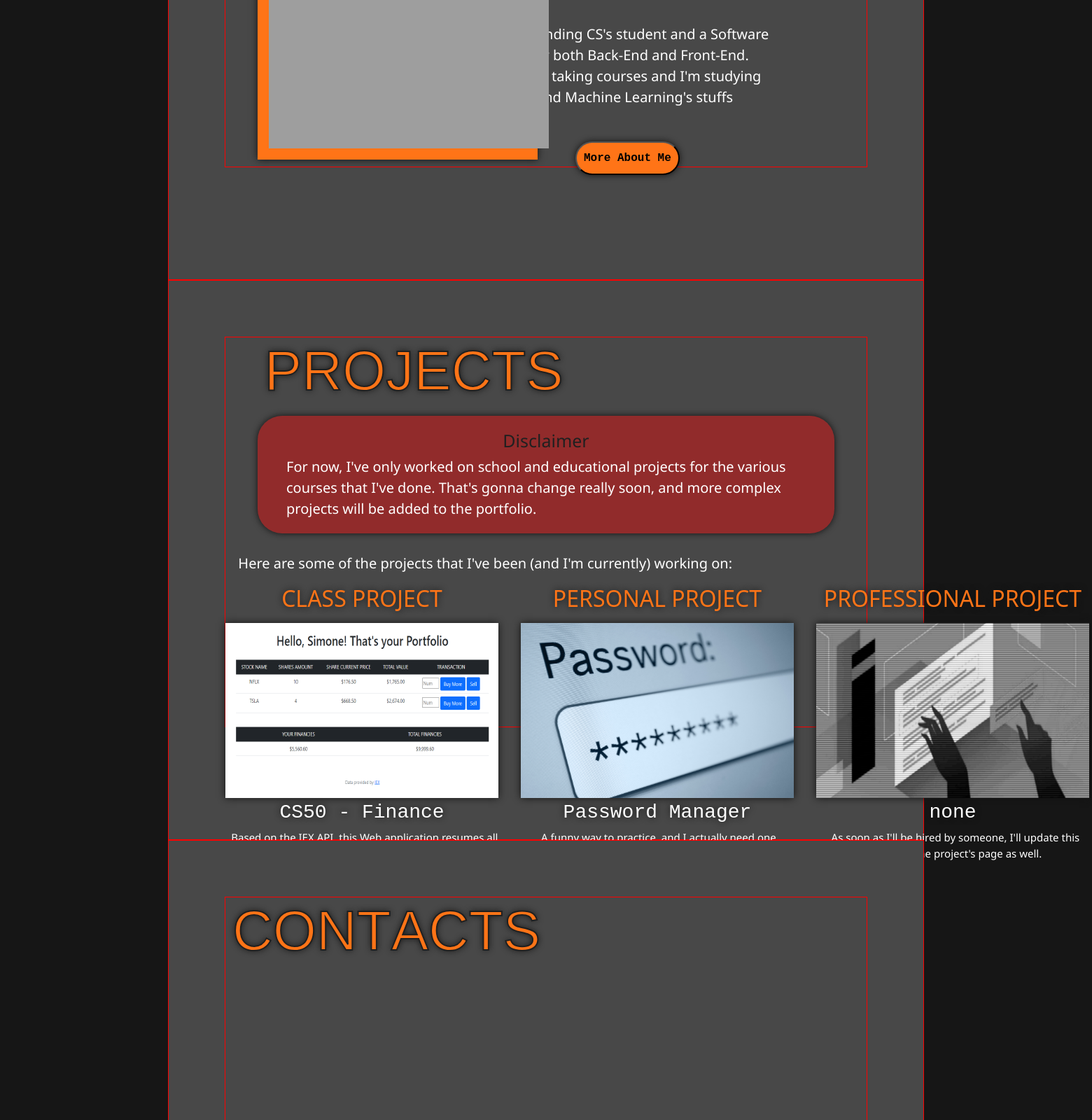
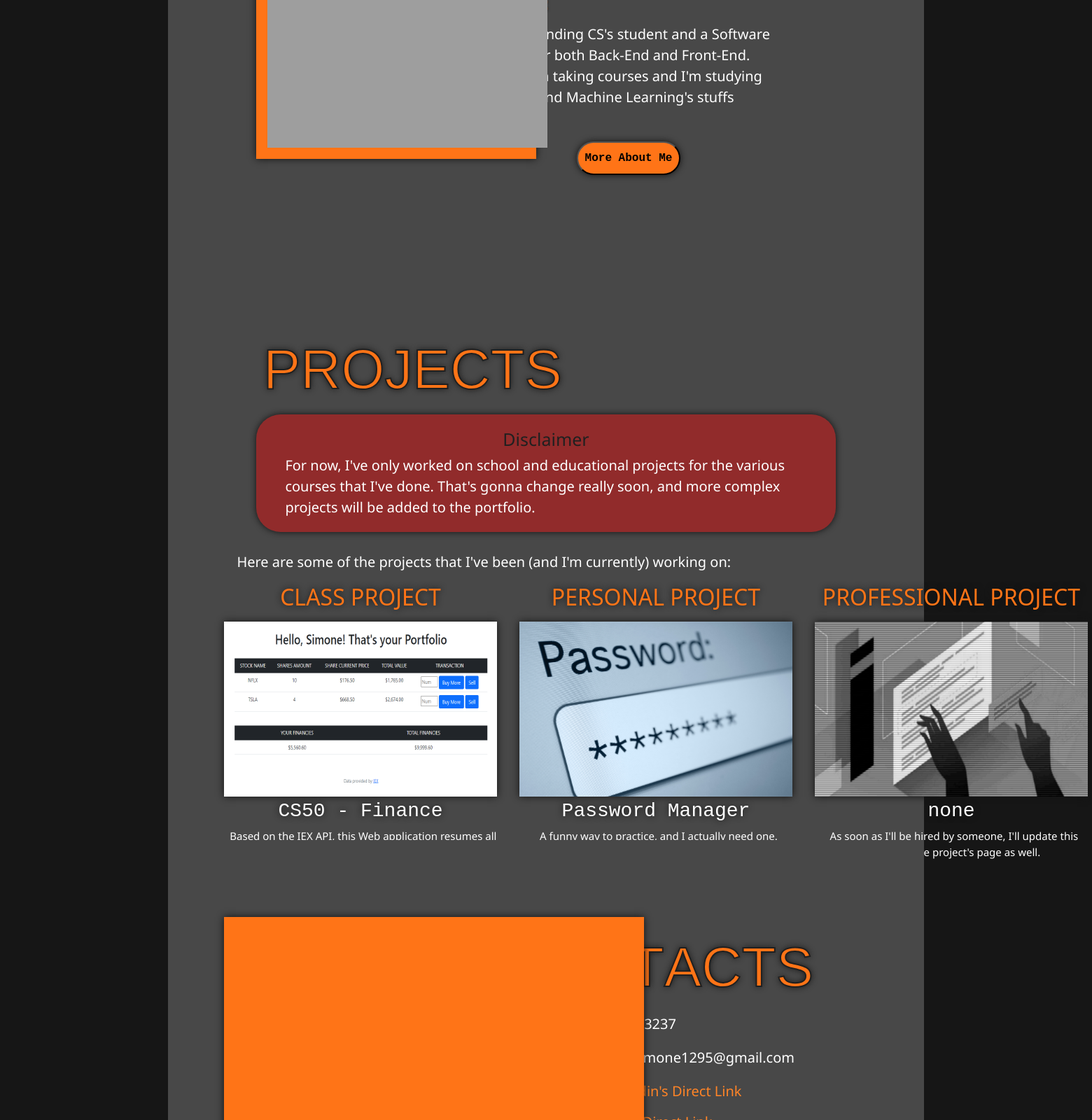
Before and after one commit to Rhokthar/CS50-Final-Project, a Flask app: page / in a window 1560 px wide. Shown: the part 1280-2880 px from the top of the page at 70% size. Run offline with Flask 2, Linux system fonts and the light colour scheme; some libraries are stand-ins or nearby versions; grey boxes are pictures that could not be loaded.

Commit message:
Contacts: Completed (no shrink)

```diff
--- a/project/static/style.css
+++ b/project/static/style.css
@@ -39,7 +39,7 @@
     font-family: Copperplate, Papyrus, fantasy;
 }
 section {
-    border: 1px solid red;
+    /* border: 1px solid red; */
     background-color: #484848;
     height: min(100vh);
     width: min(100% - 30rem);
@@ -52,7 +52,7 @@
  */
  /* Section 1 - Text Section */
 section .section_container {
-    border: 1px solid red;
+    /* border: 1px solid red; */
     position: relative;
     left: 50%;
     top: 45%;
@@ -193,7 +193,7 @@
     text-transform: uppercase;
 }
 /* Section 2 - Text Container */
-.section_container .text_container_2 {
+.section_container .text_container_2, .section_container .text_container_4 {
     /* border: 1px solid blue; */
     position: absolute;
     top: 50%;
@@ -223,13 +223,11 @@
 .special_text_2 .letter:hover {
     text-shadow: 0 0 10px #ff7417;
 }
-.text_container_2 .aboutme_form {
+.text_container_2 .aboutme_form, .contacts_form {
     overflow-wrap: break-word;
 }
-.aboutme_form h3, .aboutme_form p {
+.aboutme_form h3, .contacts_form h3 {
     display: inline-block;
-}
-.aboutme_form h3 {
     font-family: "Courier New", Courier, monospace;
     font-weight: 900;
     line-height: 1.5;
@@ -239,14 +237,24 @@
     margin-left: 10px;
     font-size: 1.5rem;
 }
-.aboutme_form p {
+.aboutme_form p, .contacts_form p, .contacts_form a {
+    display: inline-block;
     font-family: 'Segoe UI', Tahoma, Geneva, Verdana, sans-serif;
     font-size: 20px;
     margin-left: 10px;
     margin-right: 10px;
-
 }
-.aboutme_form form {
+.contacts_form a {
+    text-decoration: none;
+    color: #ff8427;
+    transition: 0.3s;
+}
+.contacts_form a:hover {
+    text-decoration: underline;
+    color: #ff8427;
+    transform: scale(1.1)
+}
+.aboutme_form form, .contacts_form form{
     height: fit-content;
     width: fit-content;
     margin: 2rem auto;
@@ -362,6 +370,29 @@
     height: fit-content;
     width: fit-content;
     margin: 2rem auto;
+}
+/* Section 4 - Text Section (form) */
+.mapouter {
+    position: relative;
+    text-align: right;
+    height:500px;
+    width:600px;
+    margin-top: auto;
+    margin-bottom: auto;
+    background-color: #ff7417;
+    box-shadow: 0 0 10px #121212;
+    transition: 0.3s;
+}
+.gmap_canvas {
+    overflow:hidden;
+    background:none!important;
+    height:500px;
+    width:600px;
+    transform: translateX(1rem) translateY(-1rem);
+}
+.text_container_4 {
+    /* border: 1px solid blue; */
+    margin-right: -4rem;
 }
 /************************/
 /* Top navigation menu */
@@ -569,7 +600,6 @@
     margin-left: auto;
     margin-right: auto;
     padding-bottom: 2rem;
-    /* border: 1px solid red;*/
 }
 .social_container a > img {
     padding: 0.1rem;
@@ -579,9 +609,7 @@
     transform: scale(1.3);
 }
 
-/*
-    Keyframes
- */
+/* KeyFrames */
 /* IMG Bounce */
 @keyframes bounce {
 	0%, 100%, 20%, 50%, 80% {
--- a/project/templates/index.html
+++ b/project/templates/index.html
@@ -187,12 +187,29 @@
                         <span class="letter">S</span>
                     </div>
                 </h1>
+                <div class="contacts_form" role="info">
+                    <h3>Tel:</h3><p>(+39) 392 551 3237</p><br>
+                    <h3>E-mail:</h3><p>molino.simone1295@gmail.com</p><br>
+                    <h3>Linkedin:</h3><a href="https://www.linkedin.com/in/simone-molino-884486194/" target="_blank">Linkedin's Direct Link</a><br>
+                    <h3>GitHub:</h3><a href="https://github.com/Rhokthar" target="_blank">GitHub's Direct Link</a><br>
+                    <h3>Instagram:</h3><a href="https://www.instagram.com/rhokthar/" target="_blank">Instagram's Direct Link</a><br>
+                    <form action="/about_me" method="get">
+                        <button>Wanna E-Mail me?</button>
+                    </form>
+                </div>
+            </div>
+            <!-- Embed Google Maps -->
+            <div class="mapouter">
+                <div class="gmap_canvas">
+                    <iframe width="600" height="500" id="gmap_canvas" src="https://maps.google.com/maps?q=paderno%20dugnano&t=&z=13&ie=UTF8&iwloc=&output=embed" frameborder="0" scrolling="no" marginheight="0" marginwidth="0"></iframe>
+                    <a href="https://123movies-to.org"></a><br>
+                    <a href="https://www.embedgooglemap.net">embedding google maps in webpage</a>
+                </div>
             </div>
 
         </div>
     </section>
 </main>
-
 <!-- Script for Left Nav Bar -->
 <script>
     // Scrolling Scripts
--- a/project/templates/layout.html
+++ b/project/templates/layout.html
@@ -60,10 +60,10 @@
             <div class="social_container" id="social_container" role="link">
                 <a href="https://www.linkedin.com/in/simone-molino-884486194/" target="_blank"><img src="{{ url_for('static', filename='lin-ico.png') }}" alt="lin-ico.png" height="25" width="25"></a>
                 <a href="https://github.com/Rhokthar" target="_blank"><img src="{{ url_for('static', filename='git-ico.png') }}" alt="git-ico.png" height="25" width="25"></a>
-                <a href="https://www.instagram.com/rhokthar/" target="_blank"><img src="{{ url_for('static', filename='insta-ico.png') }}" alt="insta-ico.png" height="30" width="30"></a>
+                <a href="https://www.instagram.com/rhokthar/" target="_blank"><img src="{{ url_for('static', filename='insta-ico.png') }}" alt="insta-ico.png" height="30" width="30"></a><br>
             </div>
             <!-- TODO: stat recorder -->
-            <!-- TODO: ITA | ENG -->
+
         </footer>
     </body>
 </html>
```
